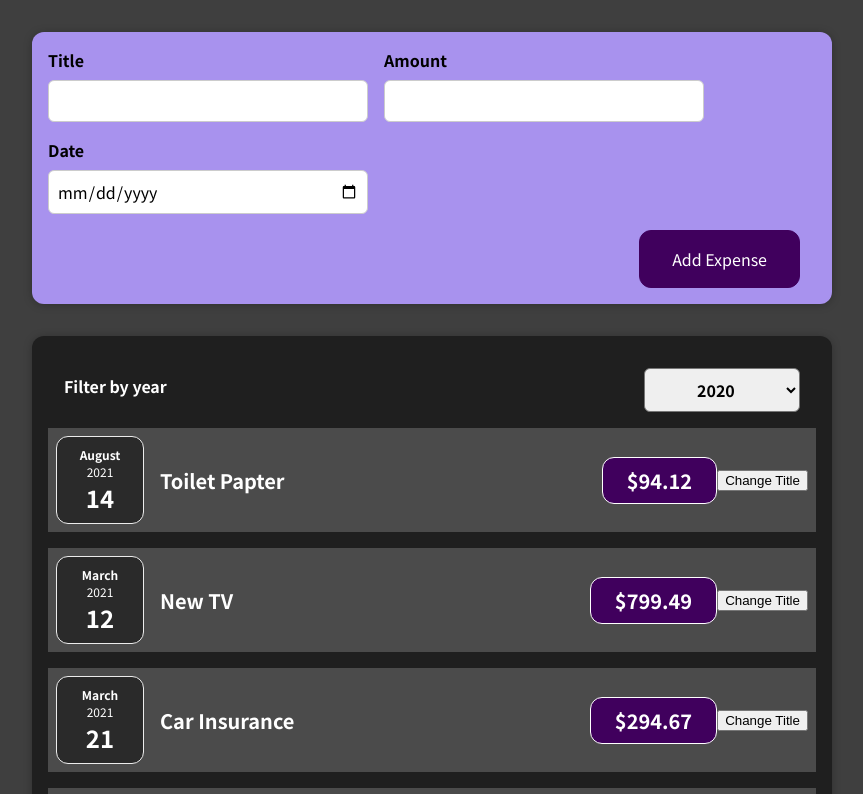
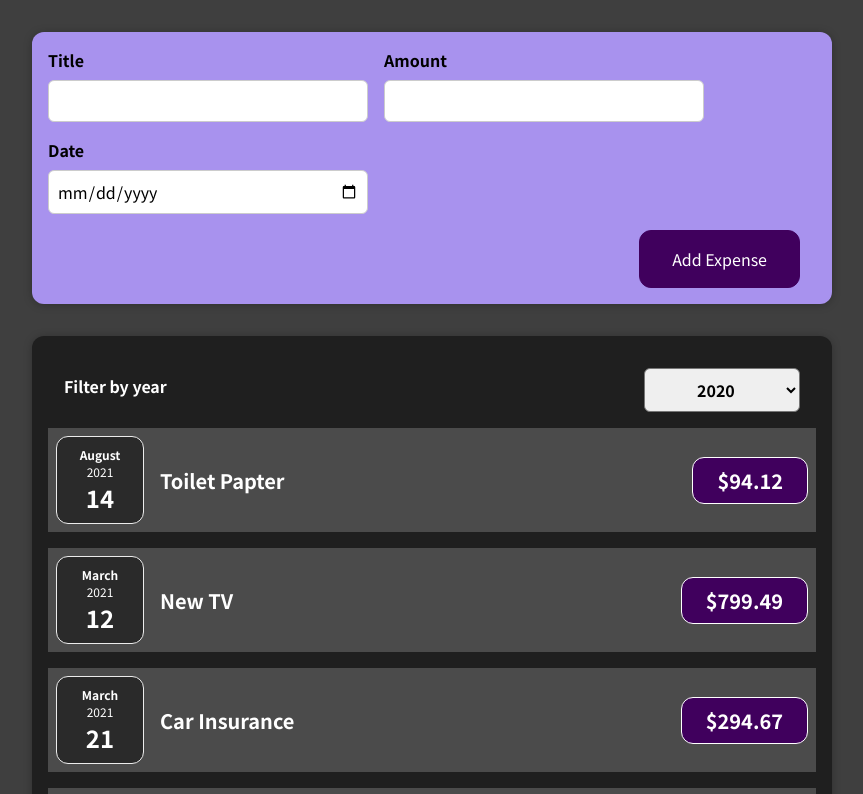
Before and after one commit to jripke74/react-0001, a React (Create React App) app: page / in a window 1280 px wide. Shown: the top 794 px of the page, without its empty margins (208-1071 px from the left). Built offline with nearby package versions, Linux system fonts and the light colour scheme.

Commit message:
remove title useState

```diff
--- a/src/components/Expenses/ExpenseItem.js
+++ b/src/components/Expenses/ExpenseItem.js
@@ -1,4 +1,4 @@
-import React, { useState } from 'react';
+import React from 'react';
 
 import ExpenseDate from './ExpenseDate';
 import Card from '../UI/Card';
@@ -7,21 +7,13 @@
 
 
 const ExpenseItem = (props) => {
-  // function clickHandler() {}
-  const [title, setTitle] = useState(props.title);
-
-  const clickHandler = () => {
-    setTitle('Updated!');
-  };
-
-  return (
+return (
     <Card className="expense-item">
       <ExpenseDate date={props.date} />
       <div className="expense-item__description">
-        <h2>{title}</h2>
+        <h2>{props.title}</h2>
         <div className="expense-item__price">${props.amount}</div>
       </div>
-      <button onClick={clickHandler}>Change Title</button>
     </Card>
   );
 };
```
